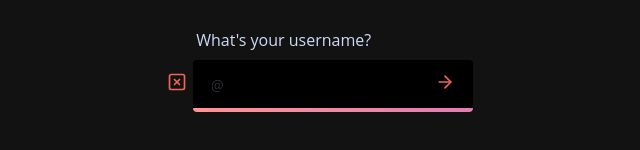
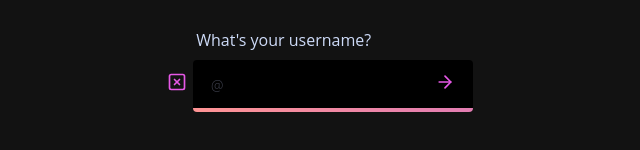
Before and after one commit to vtonu/username_input, a plain HTML site: page index.html in a window 1280 px wide. Shown: the part 250-400 px from the top of the page, 307-947 px from the left. Drawn offline with nearby package versions, Linux system fonts and the light colour scheme.

Commit message:
Update style.css

```diff
--- a/style.css
+++ b/style.css
@@ -64,7 +64,6 @@ STYLE THE X BUTTON
   top: 50%;
   transform: translateY(-50%);
   background: none;
-  color: #cedbf8;
 }
 .custom-input-button-close {
   display: flex;
@@ -79,20 +78,20 @@ STYLE THE X BUTTON
 .custom-input-button,
 .custom-input-button-close svg {
   width: 20px;
+  color: rebeccapurple;
 }
 /* WHEN YOU HOVER OVER THE ARROW & X */
 .custom-input-button,
-.custom-input-button-close,
+.custom-input-button-close svg,
 :hover {
   color: #e658e6;
   cursor: pointer;
 }
 /* WHEN YOU CLICK THE ARROW */
 .custom-input-button,
-.custom-input-button-close,
+.custom-input-button-close svg,
 :active {
   transform: scale(1, 1);
-  color: #e65;
 }
 .input-container {
   position: relative;
```
